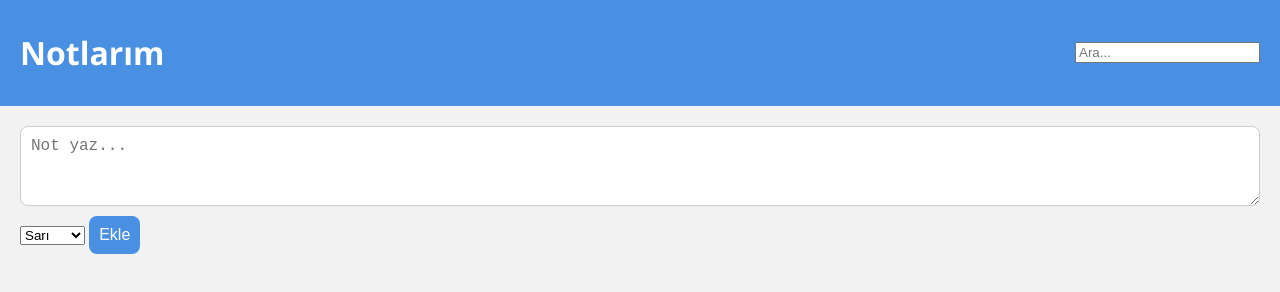
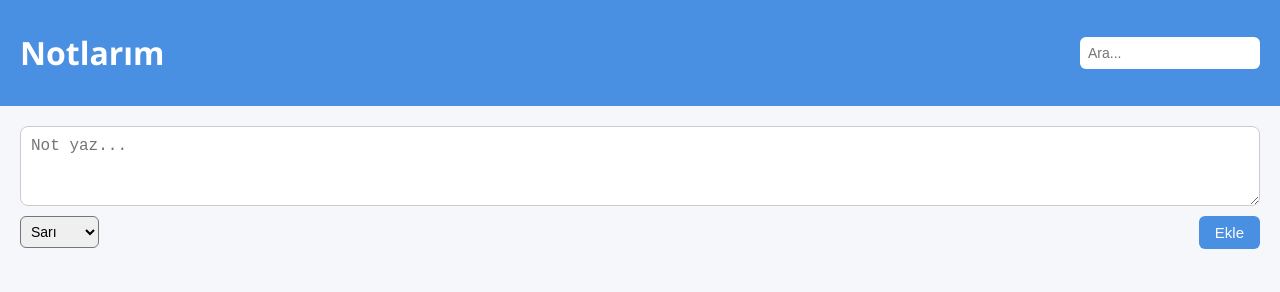
Before and after one commit to DosCross/TRSultaN-Notlar-Ve-Listelemeler, a plain HTML site: page index.html in a window 1280 px wide. Drawn offline with Linux system fonts and the light colour scheme.

Commit message:
Update style.css

```diff
--- a/style.css
+++ b/style.css
@@ -4,62 +4,71 @@
 
 body {
   font-family: "Segoe UI", sans-serif;
+  background: #f6f7fb;
   margin: 0;
-  background: #f2f2f2;
+  display: flex;
+  flex-direction: column;
+  min-height: 100vh;
 }
 
 header {
+  background: #4a90e2;
+  color: white;
   display: flex;
   justify-content: space-between;
   align-items: center;
-  background: #4a90e2;
-  color: white;
   padding: 10px 20px;
 }
 
-#menuBtn {
-  background: white;
-  color: #4a90e2;
+header input {
+  padding: 8px;
+  border-radius: 6px;
   border: none;
-  padding: 6px 12px;
-  border-radius: 5px;
-  cursor: pointer;
+  font-size: 14px;
+  width: 180px;
 }
 
-nav {
-  background: #fff;
-  border-bottom: 1px solid #ddd;
-  padding: 10px 20px;
-}
-
-.hidden {
-  display: none;
+main {
+  flex: 1;
+  padding: 20px;
 }
 
 .add-note {
   display: flex;
   flex-direction: column;
-  align-items: stretch;
-  margin: 20px;
+  gap: 10px;
+  margin-bottom: 30px;
 }
 
 #noteInput {
-  resize: vertical;
+  width: 100%;
   min-height: 80px;
+  font-size: 16px;
   padding: 10px;
-  font-size: 16px;
   border-radius: 8px;
   border: 1px solid #ccc;
+  resize: vertical;
+}
+
+.controls {
+  display: flex;
+  justify-content: space-between;
+  align-items: center;
+}
+
+#colorPicker {
+  padding: 6px;
+  font-size: 14px;
+  border-radius: 6px;
 }
 
 #addNoteBtn {
-  margin-top: 10px;
   background: #4a90e2;
   color: white;
   border: none;
-  padding: 10px;
-  font-size: 16px;
-  border-radius: 8px;
+  padding: 8px 16px;
+  border-radius: 6px;
+  font-size: 15px;
   cursor: pointer;
   transition: 0.3s;
 }
@@ -68,29 +77,30 @@ nav {
   background: #357abd;
 }
 
-.notes {
+.notes-grid {
   display: grid;
-  gap: 10px;
-  padding: 0 20px 20px;
+  grid-template-columns: repeat(auto-fill, minmax(220px, 1fr));
+  gap: 15px;
 }
 
 .note {
-  background: white;
-  padding: 15px;
-  border-radius: 8px;
-  box-shadow: 0 1px 4px rgba(0,0,0,0.1);
+  padding: 12px;
+  border-radius: 10px;
+  box-shadow: 0 2px 6px rgba(0, 0, 0, 0.1);
+  word-wrap: break-word;
   position: relative;
 }
 
 .note button {
   position: absolute;
-  top: 5px;
-  right: 5px;
+  top: 6px;
+  right: 6px;
+  background: none;
   border: none;
-  background: transparent;
-  color: #888;
   font-size: 16px;
   cursor: pointer;
+  color: #555;
+  transition: 0.2s;
 }
 
 .note button:hover {
```
